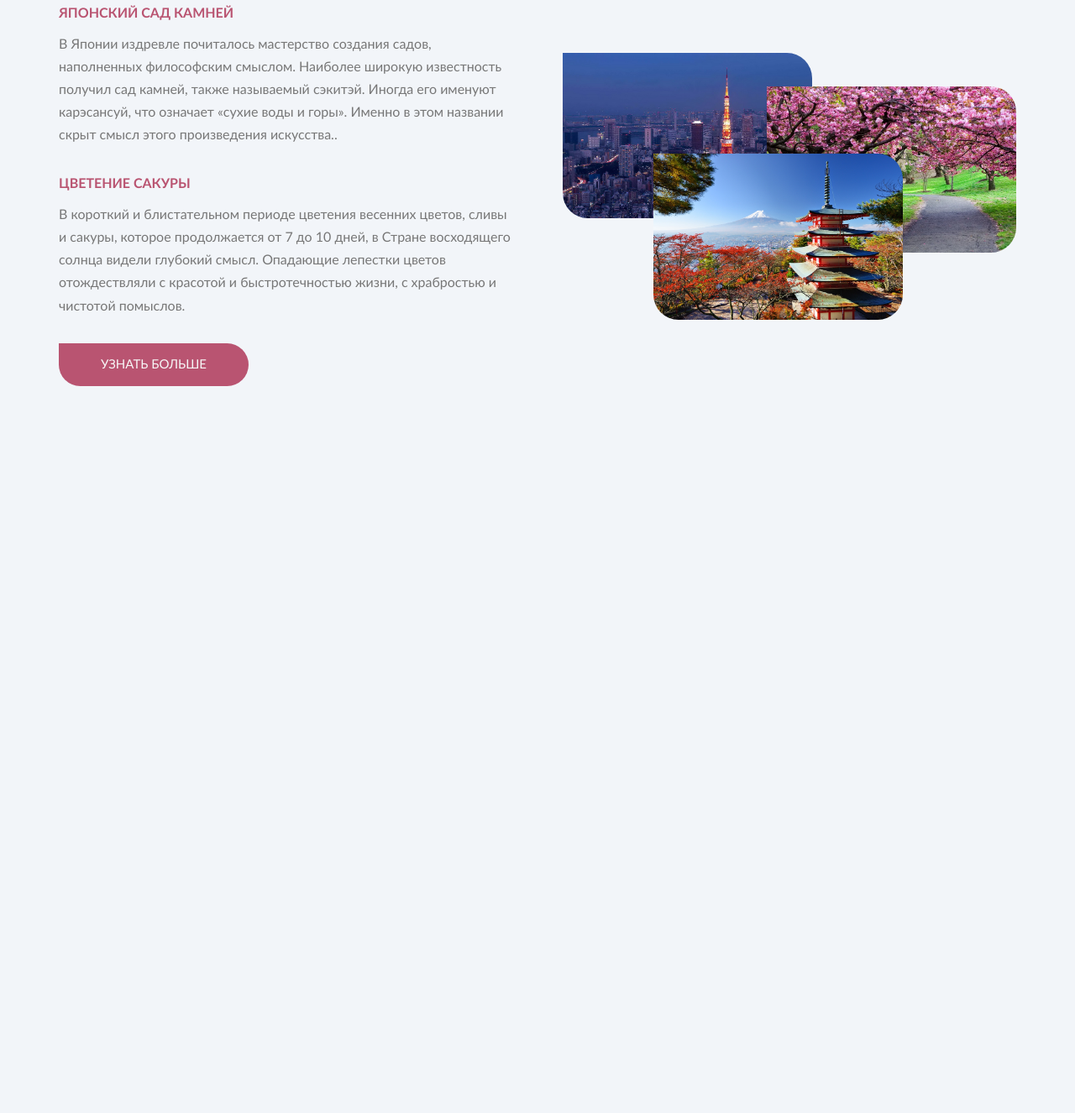
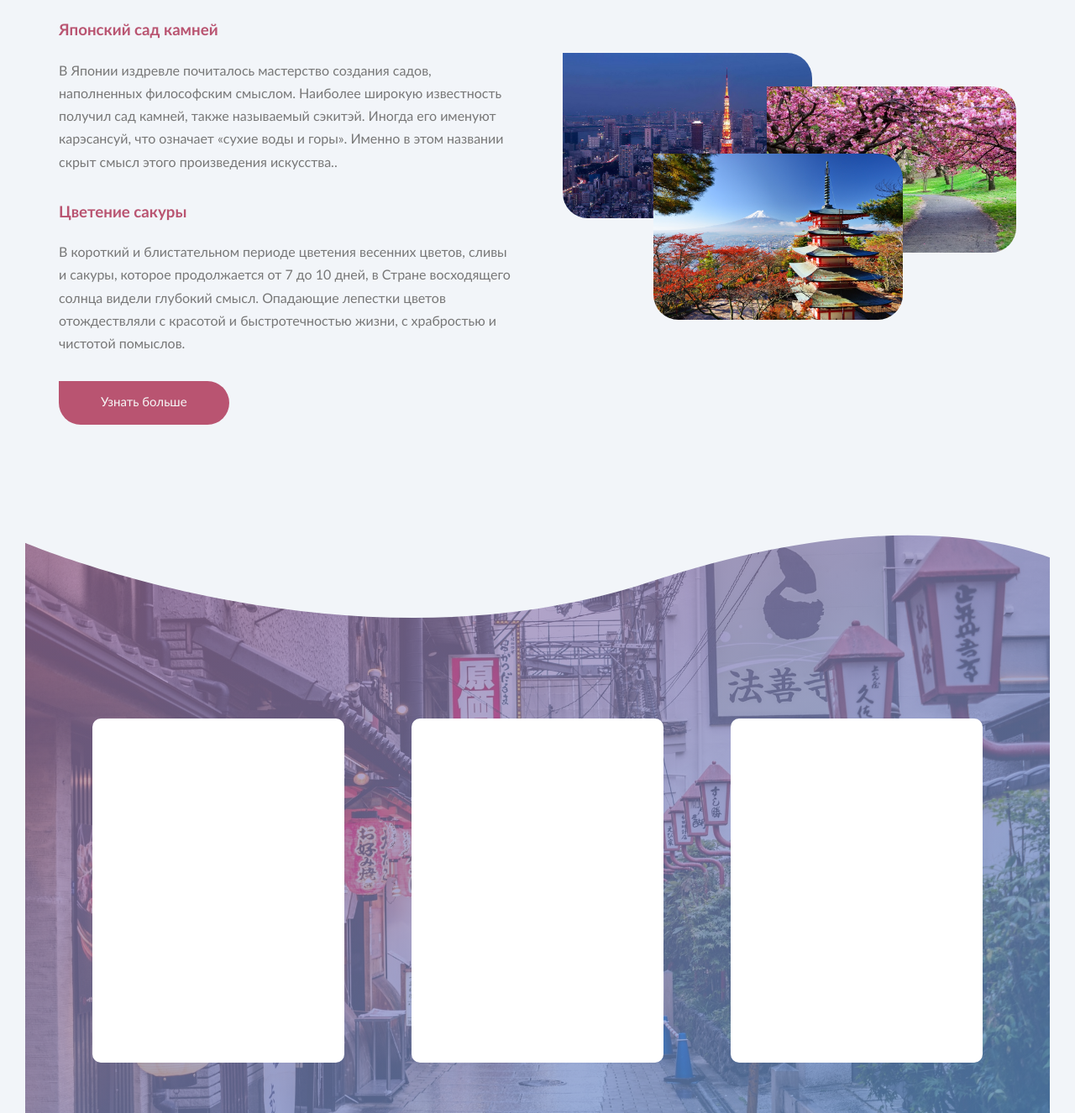
Before and after one commit to sm-yury-y/trip-to-japan, a website: page source/index.html in a window 1280 px wide. Shown: the part 986-2312 px from the top of the page at 84% size. Before the commit the page ends 1506 px from the top, so only its background shows below. Drawn offline with nearby package versions, Linux system fonts and the light colour scheme; files that its build step writes are made by us from their sources; files whose address does not match are found by name.

Commit message:
Небольшой рефакторинг стилей

```diff
--- a/source/index.html
+++ b/source/index.html
@@ -23,7 +23,7 @@
     <div class="header__text-box">
       <h1 class="heading-primary">
         <span class="heading-primary--main">Удивительная <br>Япония</span>
-        <span class="heading-primary--sub">Мы организовываем туры</span>
+        <span class="heading-primary--sub">Организовываем туры</span>
       </h1>
 
       <a href="#" class="btn btn--tour">Подобрать тур</a>
@@ -60,6 +60,26 @@
         </div>
       </div><!--end row-->
     </section>
+
+    <section class="tour-offer">
+      <div class="row">
+        <ul class="tour-offer-list">
+          <li class="tour-offer-card">
+            <img src="" alt="">
+            <h3></h3>
+          </li>
+          <li class="tour-offer-card">
+              <img src="" alt="">
+              <h3></h3>
+          </li>
+          <li class="tour-offer-card">
+              <img src="" alt="">
+              <h3></h3>
+          </li>
+        </ul>
+      </div>
+
+    </section>
   </main>
 
   <script src="js/main.min.js"></script>
--- a/source/scss/_variables.scss
+++ b/source/scss/_variables.scss
@@ -14,9 +14,11 @@
   --color-white: rgba(255, 255, 255, .2);
   --color-black: rgba(0, 0, 0, 0.5);
 
-  --color-gray-light: #f7f7f7;
   --color-gray: rgb(119, 119, 119);
+  --color-gray-light: rgb(247, 247, 247);
   --color-pink: rgb(185, 84, 113);
+  --color-pink-light: rgb(173, 125, 169);
+
   //fonts
   --default-font-size: 1.6rem;
 
--- a/source/scss/main.scss
+++ b/source/scss/main.scss
@@ -26,6 +26,7 @@ body {
 .header {
   position: relative;
   height: 95vh;
+  background-color: var(--color-pink-light);
   background-image:
   linear-gradient(to right bottom, var(--color-primary), var(--color-secondary)),
   url(../images/background.jpg);
@@ -80,7 +81,6 @@ body {
     font-size: 2rem;
     font-weight: 400;
     text-align: center;
-    text-transform: uppercase;
   }
 
   &::before {
@@ -134,7 +134,6 @@ body {
     padding: 1.3rem 5rem;
     font-size: 1.5rem;
     text-decoration: none;
-    text-transform: uppercase;
     border-radius: 0px 30px 30px;
     @include main-transition(.2s);
   }
@@ -159,18 +158,16 @@ body {
   display: block;
   margin-bottom: 8rem;
   font-size: 3.5rem;
-  text-transform: uppercase;
+  font-weight: normal;
   text-align: center;
   letter-spacing: 1px;
   color: var(--color-pink);
 }
 
 .heading-tertiary {
-  font-size: var(--default-font-size);
   font-family: 'LatoBold', Tahoma, serif;
-  text-transform: uppercase;
+  font-weight: normal;
   color: var(--color-pink);
-  margin: 0;
 }
 
 .paragraph {
@@ -214,3 +211,40 @@ body {
    transform:  scale(.5);
   }
 }
+
+.tour-offer {
+  position: relative;
+  top: 100px;
+  padding-top: 16rem;
+  background-color: var(--color-pink-light);
+  background-image:
+  linear-gradient(to right bottom, var(--color-primary), var(--color-secondary)), url(../images/town.jpeg);
+  background-size: cover;
+  background-repeat: no-repeat;
+  color: #F2F5F9;
+  &::after {
+    content: "";
+    position: absolute;
+    top: 0;
+    width: 100%;
+    height: 100px;
+    background-image: url(../images/decorate-bottom.svg);
+    background-size: cover;
+    background-repeat: no-repeat;
+  }
+}
+.tour-offer-list {
+  display: flex;
+  margin: 0;
+  padding: 0;
+  justify-content: space-around;
+  list-style: none;
+}
+.tour-offer-card {
+  width: 300px;
+  height: 410px;
+  margin-top: 6rem;
+  margin-bottom: 6rem;
+  border-radius: 10px;
+  background-color: white;
+}
```
Also changed, not shown: source/images/decorate-bottom.svg (added), source/images/town.jpeg (added), 1 other file.
